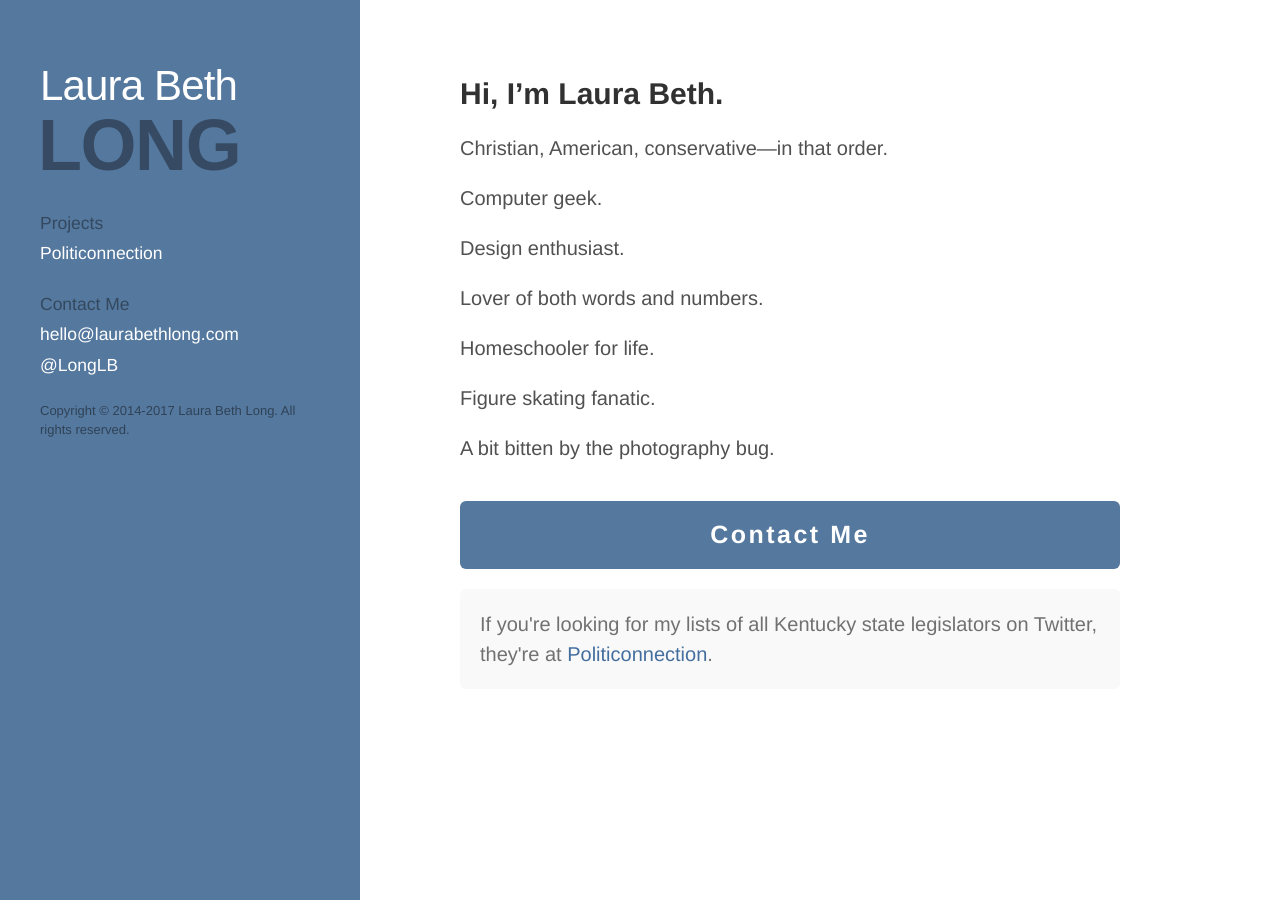
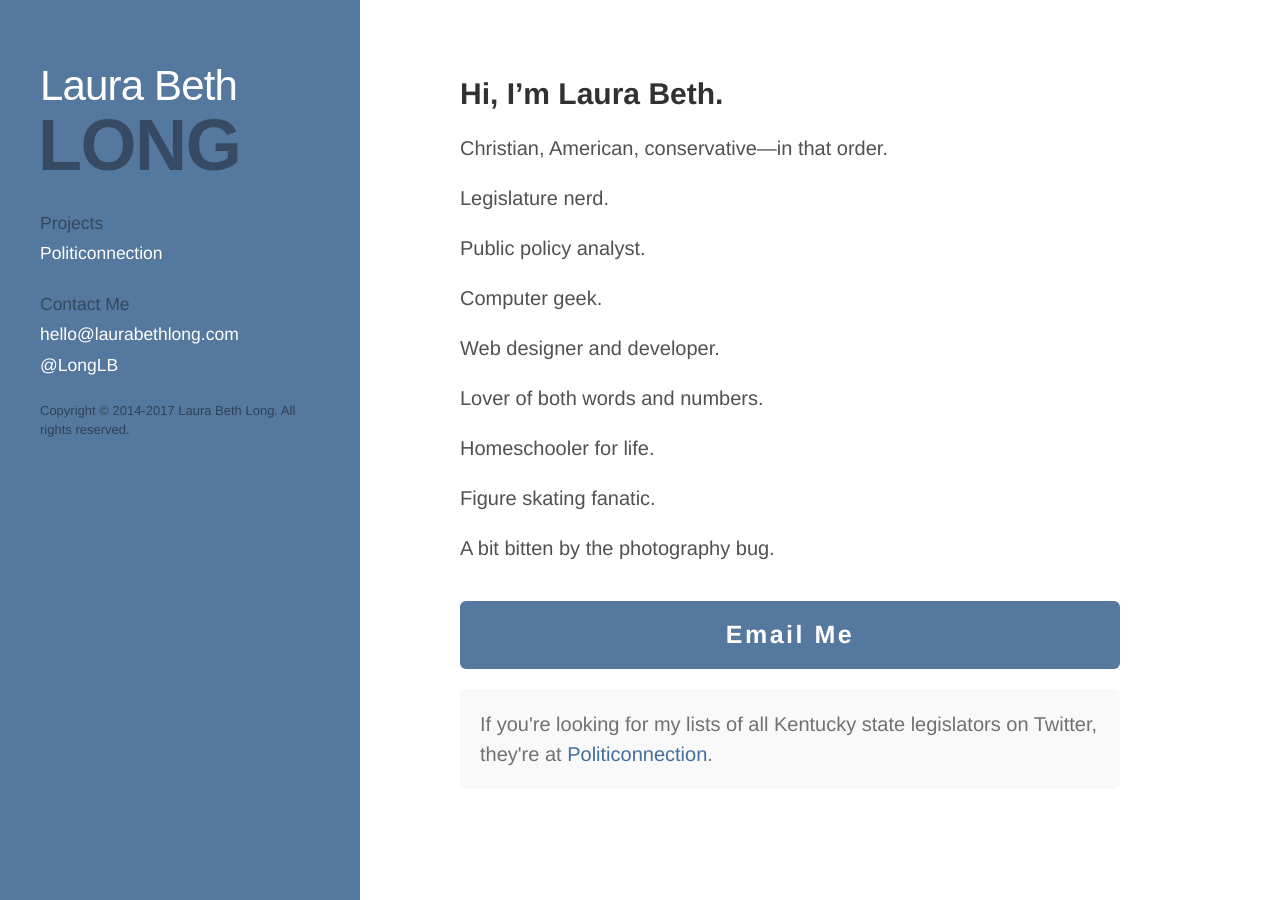
Before and after one commit to LauraBethLong/LauraBethLong.github.io, a Jekyll site: the page built from index.html, in a window 1280 px wide. Built offline with Jekyll 4.4.1, drawn with Linux system fonts in a browser that asks for light colours; some web fonts are replaced.

Commit message:
Update index.html
Update short bio, change "contact me" to "email me" in blue box, add title to Politiconnection link in gray box

```diff
--- a/index.html
+++ b/index.html
@@ -6,12 +6,14 @@ title: Home
 <article>
 	<h2>Hi, I&rsquo;m Laura Beth.</h2>
 	<p>Christian, American, conservative—in that order.</p>
+	<p>Legislature nerd.</p>
+	<p>Public policy analyst.</p>
 	<p>Computer geek.</p>
-	<p>Design enthusiast.</p>
+	<p>Web designer and developer.</p>
 	<p>Lover of both words and numbers.</p>
 	<p>Homeschooler for life.</p>
 	<p>Figure skating fanatic.</p>
 	<p>A bit bitten by the photography bug.</p>
-	<p><a href="mailto:&#104;&#101;&#108;&#108;&#111;&#64;&#108;&#97;&#117;&#114;&#97;&#98;&#101;&#116;&#104;&#108;&#111;&#110;&#103;&#46;&#99;&#111;&#109;" title="email me" class="button">Contact Me</a></p>
-	<p class="box shaded">If you're looking for my lists of all Kentucky state legislators on Twitter, they're at <a href="http://politiconnection.github.io">Politiconnection</a>.</p>
+	<p><a href="mailto:&#104;&#101;&#108;&#108;&#111;&#64;&#108;&#97;&#117;&#114;&#97;&#98;&#101;&#116;&#104;&#108;&#111;&#110;&#103;&#46;&#99;&#111;&#109;" title="email me" class="button">Email Me</a></p>
+	<p class="box shaded">If you're looking for my lists of all Kentucky state legislators on Twitter, they're at <a href="http://politiconnection.github.io" title="Politiconnection">Politiconnection</a>.</p>
 </article>
```
